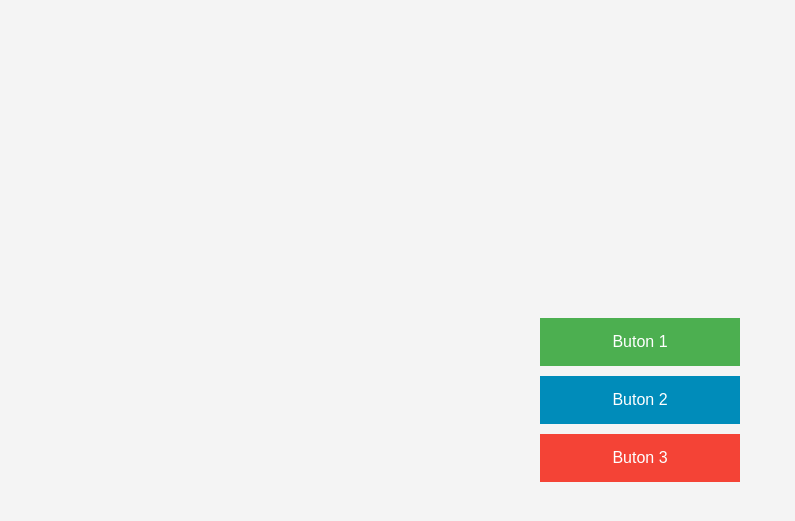
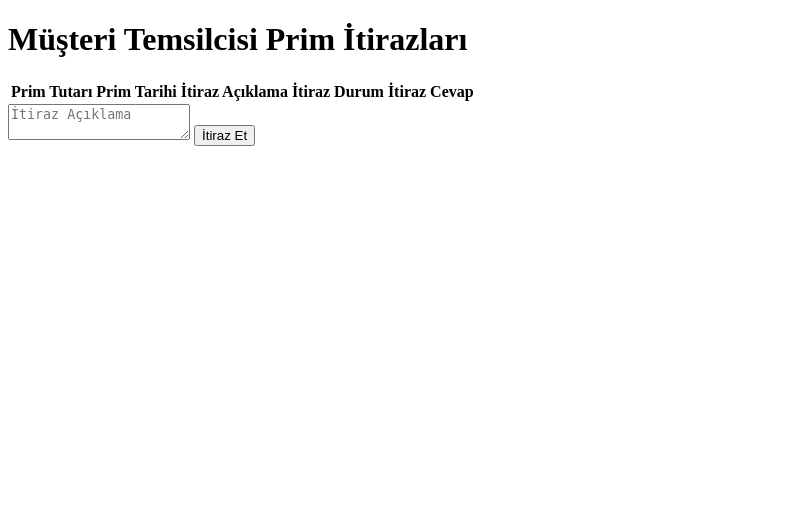
Before and after one commit to ErenOzcan17/django_personel_takip_sistemi, a Django app: page /personel/musteri_temsilcisi/yapilan_itirazlar/ in a window 1280 px wide. Shown: the top 521 px of the page, without its empty margins (0-795 px from the left). Run offline with Django 5.2, Linux system fonts and the light colour scheme; a user stored in the database is signed in; data that the repository does not hold is empty; parts of the project's set-up code (start-up, migrations or seed data) failed here and were passed over.

Commit message:
musteri temsilcisi sayfa yönlendirmeleri

```diff
--- a/personel_takip_sistemi/forms.py
+++ b/personel_takip_sistemi/forms.py
@@ -1,5 +1,5 @@
 from django import forms
-from .models import GorusmeKaydi
+from .models import GorusmeKaydi, Primler
 
 
 class GorusmeKaydiFormu(forms.ModelForm):
--- a/personel_takip_sistemi/models.py
+++ b/personel_takip_sistemi/models.py
@@ -47,3 +47,33 @@ class GorusmeKaydi(models.Model):
     GORUSME_DURUMU = models.CharField(max_length=20, choices=GORUSME_DURUMU_CHOICES)
     GORUSME_BASLANGIC_TARIHI = models.DateTimeField()
     GORUSME_BITIS_TARIHI = models.DateTimeField()
+
+
+class Primler(models.Model):
+    MusteriTemsilcisi = models.ForeignKey(MusteriTemsilcisi, on_delete=models.CASCADE)
+    ITIRAZ_EDILDI = models.BooleanField()
+    ITIRAZ_DURUM_CHOISES = [
+        ('Beklemede', 'Beklemede'),
+        ('Onaylandı', 'Onaylandı'),
+        ('Reddedildi', 'Reddedildi')
+    ]
+    ITIRAZ_DURUM = models.CharField(max_length=20, choices=ITIRAZ_DURUM_CHOISES)
+    PRIM_YIL = models.IntegerField()
+    PRIM_AY_CHOISES = [
+        ('Ocak', 'Ocak'),
+        ('Şubat', 'Şubat'),
+        ('Mart', 'Mart'),
+        ('Nisan', 'Nisan'),
+        ('Mayıs', 'Mayıs'),
+        ('Haziran', 'Haziran'),
+        ('Temmuz', 'Temmuz'),
+        ('Ağustos', 'Ağustos'),
+        ('Eylül', 'Eylül'),
+        ('Ekim', 'Ekim'),
+        ('Kasım', 'Kasım'),
+        ('Aralık', 'Aralık'),
+    ]
+    PRIM_AY = models.CharField(max_length=20, choices=PRIM_AY_CHOISES)
+    PRIM_MIKTARI = models.FloatField()
+    ITIRAZ_ACIKLAMA = models.TextField()
+    ITIRAZ_CEVAP = models.TextField()
--- a/personel_takip_sistemi/templates/app/musteri_temsilcisi/home.html
+++ b/personel_takip_sistemi/templates/app/musteri_temsilcisi/home.html
@@ -9,9 +9,9 @@
 </head>
 <body>
     <div class="container">
-        <button id="button1" class="btn">Buton 1</button>
-        <button id="button2" class="btn">Buton 2</button>
-        <button id="button3" class="btn">Buton 3</button>
+        <button id="button1" class="btn">Müşteri Çağrı Listesi Menüsü</button>
+        <button id="button2" class="btn">Asistan Aylık Prim Listesi Menüsü</button>
+        <button id="button3" class="btn">İtirazlarım</button>
     </div>
     <div id="message" class="message"></div>
     <script src="{% static "assets/js/musteri_temsilcisi/home.js" %}"></script>
--- /dev/null
+++ b/personel_takip_sistemi/templates/app/musteri_temsilcisi/primlere_yapilan_itirazlar.html
@@ -0,0 +1,39 @@
+{% load static %}
+<!DOCTYPE html>
+<html lang="en">
+<head>
+    <meta charset="UTF-8">
+    <title>Müşteri Temsilcisi Prim İtirazları</title>
+    <script src="{% static 'assets/js/musteri_temsilcisi/primelere_yapilan_itirazlar.js' %}" defer></script>
+</head>
+<body>
+    <h1>Müşteri Temsilcisi Prim İtirazları</h1>
+    <table>
+        <thead>
+            <tr>
+                <th>Prim Tutarı</th>
+                <th>Prim Tarihi</th>
+                <th>İtiraz Açıklama</th>
+                <th>İtiraz Durum</th>
+                <th>İtiraz Cevap</th>
+            </tr>
+        </thead>
+        <tbody id="primler-listesi">
+            {% for prim in context %}
+                <tr>
+                    <td>{{ prim.PRIM_TUTARI }}</td>
+                    <td>{{ prim.PRIM_TARIHI }}</td>
+                    <td>{{ prim.ITIRAZ_ACIKLAMA }}</td>
+                    <td>{{ prim.ITIRAZ_DURUM }}</td>
+                    <td>{{ prim.ITIRAZ_CEVAP }}</td>
+                </tr>
+            {% endfor %}
+        </tbody>
+    </table>
+    <form id="itiraz-form">
+        <input type="hidden" name="prim_id" id="prim_id">
+        <textarea name="itiraz_aciklama" id="itiraz_aciklama" placeholder="İtiraz Açıklama"></textarea>
+        <button type="submit">İtiraz Et</button>
+    </form>
+</body>
+</html>
--- a/personel_takip_sistemi/urls.py
+++ b/personel_takip_sistemi/urls.py
@@ -12,10 +12,11 @@ urlpatterns = [
     ),
 
     path(
-        "takim_lideri_home/",
+        "takim_lideri/",
         include(
             [
                 path("", views.takim_lideri_home_view, name='takim_lideri_home'),
+                path("itirazlar/", views.takim_lideri_itirazlar, name='takim_lideri_itirazlar'),
             ]
         )
     ),
--- a/personel_takip_sistemi/views.py
+++ b/personel_takip_sistemi/views.py
@@ -5,7 +5,7 @@ from django.http import HttpResponse
 from django.shortcuts import render
 from personel_takip_sistemi.decorators import user_is_grup_yoneticisi, user_is_takim_lideri, user_is_musteri_temsilcisi
 from personel_takip_sistemi.forms import GorusmeKaydiFormu
-from .models import GorusmeKaydi
+from .models import GorusmeKaydi, Primler, MusteriTemsilcisi, CustomUser
 
 
 @login_required
@@ -17,7 +17,42 @@ def grup_yoneticisi_home_view(request):
 @login_required
 @user_is_takim_lideri
 def takim_lideri_home_view(request):
-    return render(request, "app/takim_lideri_home.html")
+    return render(request, "app/takim_lideri/takim_lideri_home.html")
+
+
+@login_required
+@user_is_takim_lideri
+def takim_lideri_itirazlar(request):
+    if request.method == 'POST':
+        response_data = {}
+        try:
+            itiraz = Primler.objects.get(id=request.POST.get('id'))
+            itiraz.ITIRAZ_DURUM = request.POST.get("itiraz_durum")
+            itiraz.ITIRAZ_CEVAP = request.POST.get('itiraz_cevap')
+            itiraz.save()
+            response_data["error"] = False
+            response_data["result"] = "İtiraz başarı ile oluşturuldu"
+        except Exception as e:
+            response_data["error"] = True
+            response_data["result"] = str(e)
+        return HttpResponse(json.dumps(response_data), content_type="application/json")
+    else:
+        context = []
+        musteri_temsilcileri = MusteriTemsilcisi.objects.filter(TakimLideri_id=request.user.id)
+        for musteri_temsilcisi in musteri_temsilcileri:
+            musteri_temsilcisi_user = CustomUser.objects.get(id=musteri_temsilcisi.user_id)
+            itiraz = Primler.objects.filter(MusteriTemsilcisi_id=musteri_temsilcisi.id, ITIRAZ_DURUM='Beklemede')
+            context.append({
+                'id': itiraz.id,
+                'isim': musteri_temsilcisi_user.first_name,
+                'soyisim': musteri_temsilcisi_user.last_name,
+                'musteri_temsilcisi': musteri_temsilcisi.SICIL_NO,
+                'itiraz_aciklama': itiraz.ACIKLAMA,
+                'prim_yil': itiraz.PRIM_YIL,
+                'prim_ay': itiraz.PRIM_AY,
+            })
+
+        return render(request, "app/takim_lideri/itirazlar.html", {"context": context})
 
 
 @login_required
@@ -46,13 +81,63 @@ def musteri_temsilcisi_cagri_listesi_menusu(request):
 @login_required
 @user_is_musteri_temsilcisi
 def musteri_temsilcisi_aylik_prim_listesi_menusu(request):
-    return render(request, "app/musteri_temsilcisi/home.html")
+    if request.method == 'POST':
+        response_data = {}
+        try:
+            prim = Primler.objects.get(id=request.POST.get('prim_id'))
+            prim.ITIRAZ_EDILDI = True
+            prim.ITIRAZ_DURUM = 'Beklemede'
+            prim.ITIRAZ_ACIKLAMA = request.POST.get('itiraz_aciklama')
+            prim.save()
+            # Todo: Mail gönderme işlemi yapılacak
+            response_data["error"] = False
+            response_data["result"] = "İtiraz başarı ile oluşturuldu"
+        except Exception as e:
+            response_data["error"] = True
+            response_data["result"] = str(e)
+        return HttpResponse(json.dumps(response_data), content_type="application/json")
+    else:
+        primler = Primler.objects.filter(MusteriTemsilcisi_id=request.user.id)
+        context = []
+        for prim in primler:
+            context.append({
+                'PRIM_TUTARI': prim.PRIM_TUTARI,
+                'PRIM_YIL': prim.PRIM_YIL,
+                'PRIM_AY': prim.PRIM_AY,
+                'ITIRAZ_EDILDI': prim.ITIRAZ_EDILDI,
+                'ITIRAZ_DURUM': prim.ITIRAZ_DURUM,
+            })
+
+        return render(request, "app/musteri_temsilcisi/home.html", {"context": context})
 
 
 @login_required
 @user_is_musteri_temsilcisi
 def musteri_temsilcisi_primlere_yapilan_itirazlar_menusu(request):
-    return render(request, "app/musteri_temsilcisi/home.html")
+    if request.method == 'POST':
+        response_data = {}
+        try:
+            prim = Primler.objects.get(id=request.POST.get('prim_id'))
+            prim.ITIRAZ_EDILDI = True
+            prim.ITIRAZ_ACIKLAMA = request.POST.get('itiraz_aciklama')
+            prim.save()
+        except Exception as e:
+            response_data["error"] = True
+            response_data["result"] = str(e)
+        return HttpResponse(json.dumps(response_data), content_type="application/json")
+    else:
+        context = []
+        primler = Primler.objects.filter(MusteriTemsilcisi_id=request.user.id, ITIRAZ_EDILDI=True)
+        for prim in primler:
+            context.append({
+                'PRIM_TUTARI': prim.PRIM_TUTARI,
+                'PRIM_TARIHI': prim.PRIM_TARIHI,
+                'ITIRAZ_EDILDI': prim.ITIRAZ_EDILDI,
+                'ITIRAZ_ACIKLAMA': prim.ITIRAZ_ACIKLAMA,
+                'ITIRAZ_DURUM': prim.ITIRAZ_DURUM,
+                'ITIRAZ_CEVAP': prim.ITIRAZ_CEVAP,
+            })
+        return render(request, "app/musteri_temsilcisi/primlere_yapilan_itirazlar.html", {"context": context})
 
 
 @login_required
@@ -74,4 +159,4 @@ def musteri_temsilcisi_yeni_kayit(request):
             response_data["result"] = str(e)
     else:
         form = GorusmeKaydiFormu()
-    return render(request, "app/musteri_temsilcisi/yeni_kayit.html", {'form': form})
+    return render(request, "app/musteri_temsilcisi/yeni_kayit.html", {"form": form})
```
Also changed, not shown: personel_takip_sistemi/templates/app/takim_lideri/itirazlar.html (added, +10 -0 lines), db.sqlite3, personel_takip_sistemi/static/assets/js/musteri_temsilcisi/primelere_yapilan_itirazlar.js (added), personel_takip_sistemi/templates/app/takim_lideri/takim_lideri_home.html (renamed from personel_takip_sistemi/templates/app/takim_lideri_home.html).
